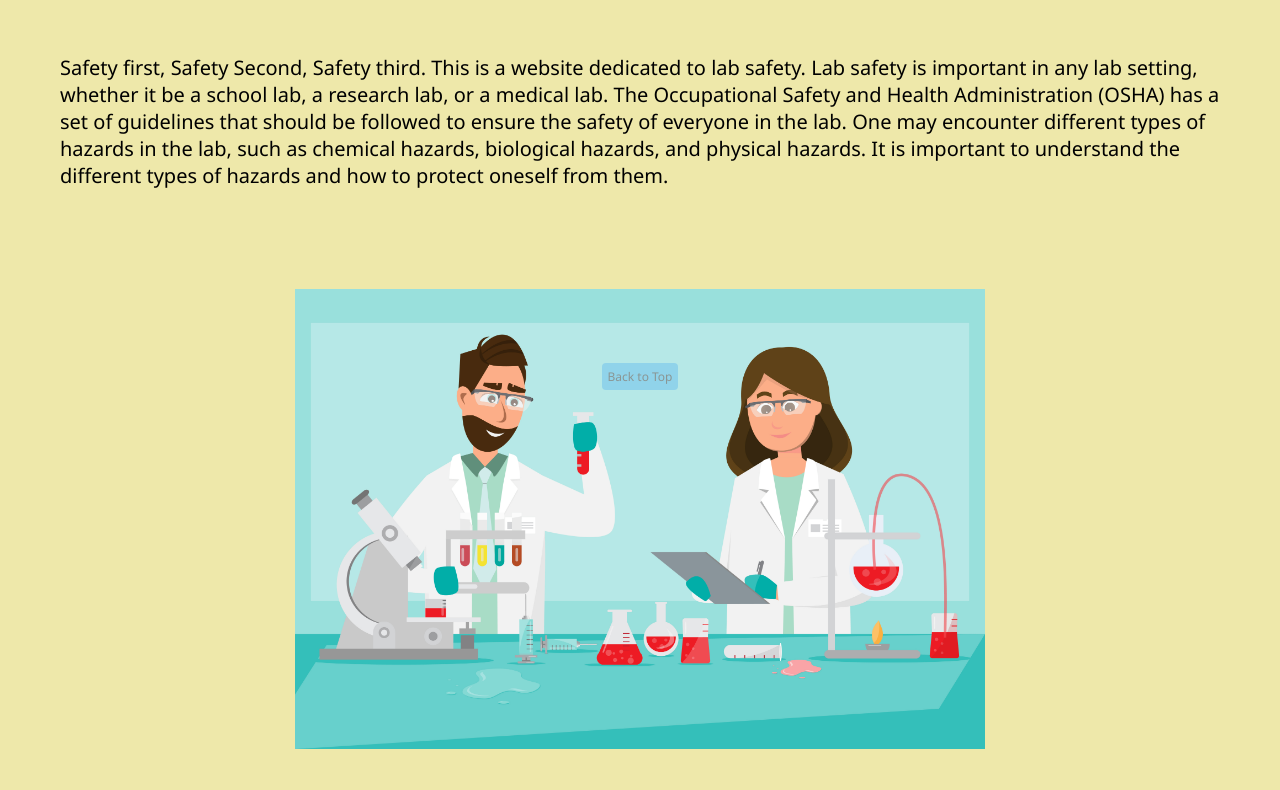
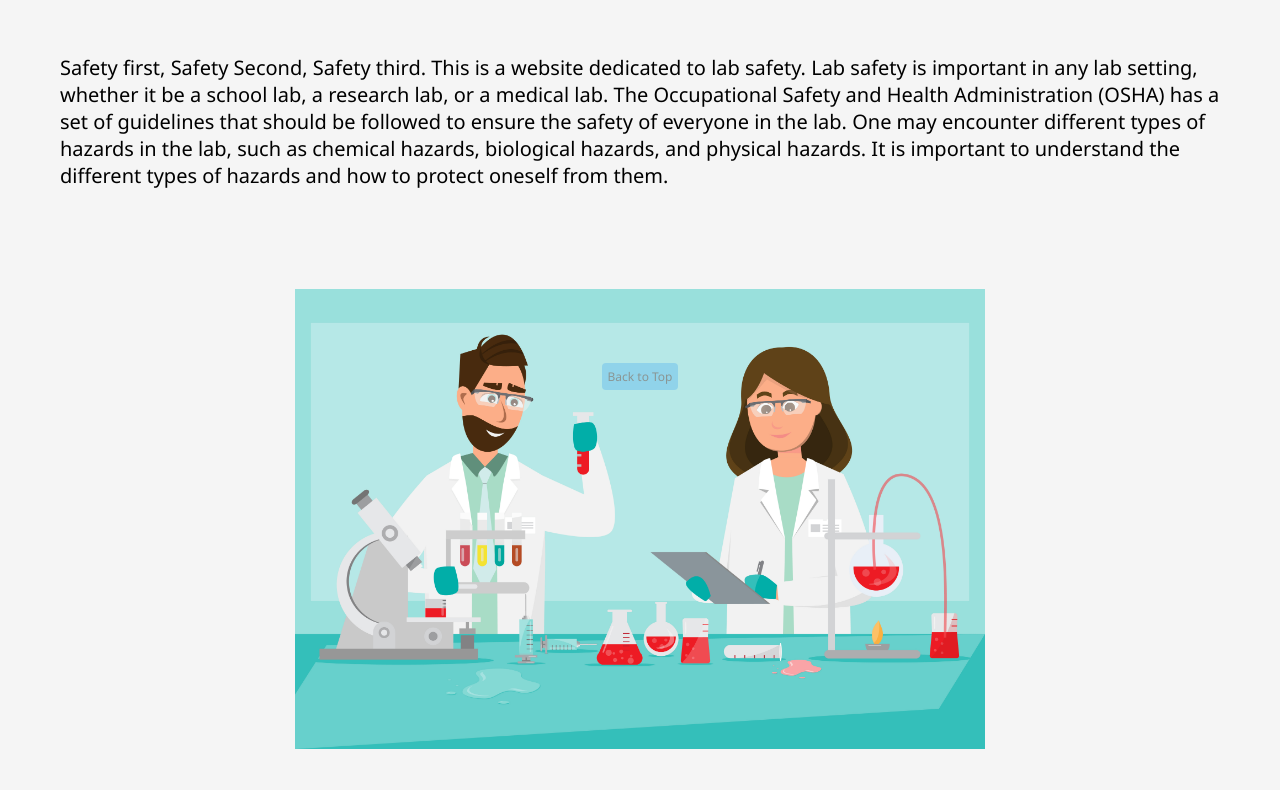
Before and after one commit to jessikea/personal-website-HW, a plain HTML site: page index.html in a window 1280 px wide. Shown: the part 405-1195 px from the top of the page. Drawn offline with Linux system fonts and the light colour scheme.

Commit message:
minor css changes

```diff
--- a/style.css
+++ b/style.css
@@ -10,7 +10,7 @@ body {
     justify-content: center;
     align-items: center;
     height: 100vh;
-    background-color: palegoldenrod ;
+    background-color: whitesmoke;
 }
 
 nav ul {
```
